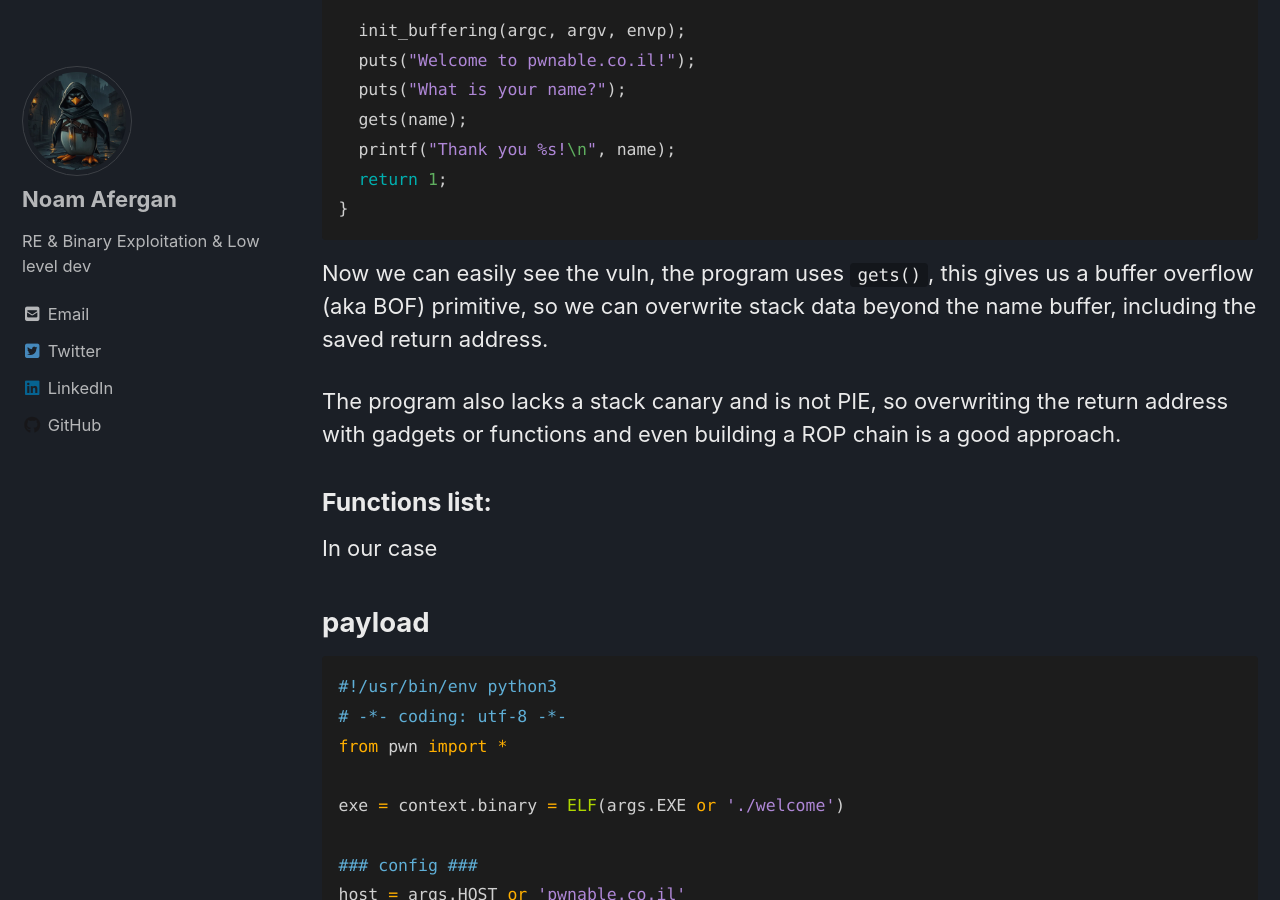
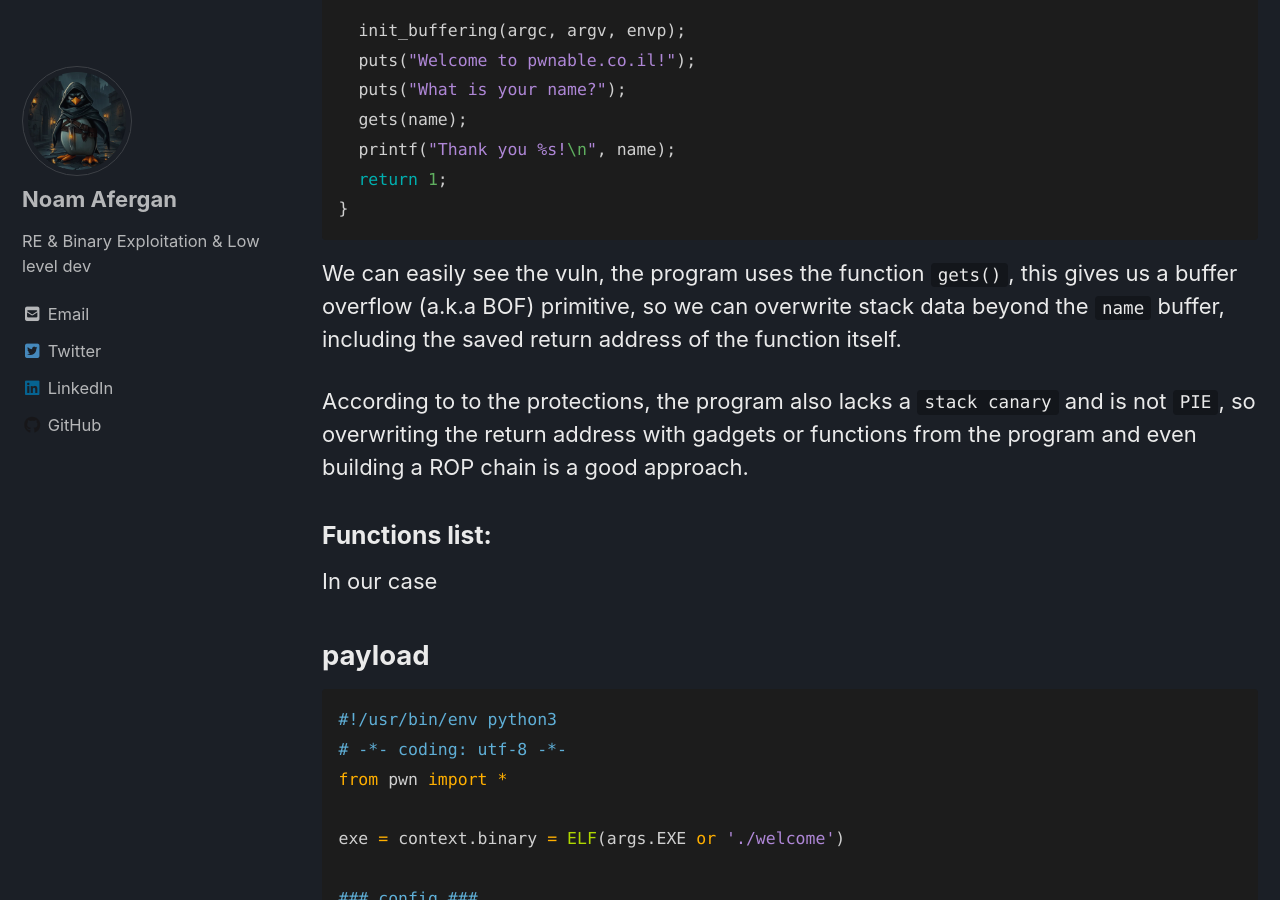
Before and after one commit to 4f3rg4n/4f3rg4n.github.io, a Jekyll site: the page built from _posts/CTF-Writeups/2025-10-26-welcome.md, in a window 1280 px wide and 900 px high, scrolled down 871 px. Built offline with Jekyll 4.4.1, drawn with Linux system fonts in a browser that asks for light colours; cached includes are drawn as plain includes; nearby versions of some CDN libraries.

Commit message:
Improve clarity on buffer overflow and protections
Clarified explanation of buffer overflow vulnerability and program protections.

````diff
--- a/_posts/CTF-Writeups/2025-10-26-welcome.md
+++ b/_posts/CTF-Writeups/2025-10-26-welcome.md
@@ -38,11 +38,11 @@ int __fastcall main(int argc, const char **argv, const char **envp)
   return 1;
 }
 ```
-Now we can easily see the vuln, the program uses `gets()`,
-this gives us a buffer overflow (aka BOF) primitive, so we can overwrite stack data beyond the name buffer, including the saved return address.
+We can easily see the vuln, the program uses the function `gets()`,
+this gives us a buffer overflow (a.k.a BOF) primitive, so we can overwrite stack data beyond the `name` buffer, including the saved return address of the function itself.
 
-The program also lacks a stack canary and is not PIE,
-so overwriting the return address with gadgets or functions and even building a ROP chain is a good approach.
+According to to the protections, the program also lacks a `stack canary` and is not `PIE`,
+so overwriting the return address with gadgets or functions from the program and even building a ROP chain is a good approach.
 
 ### Functions list:
 
````
